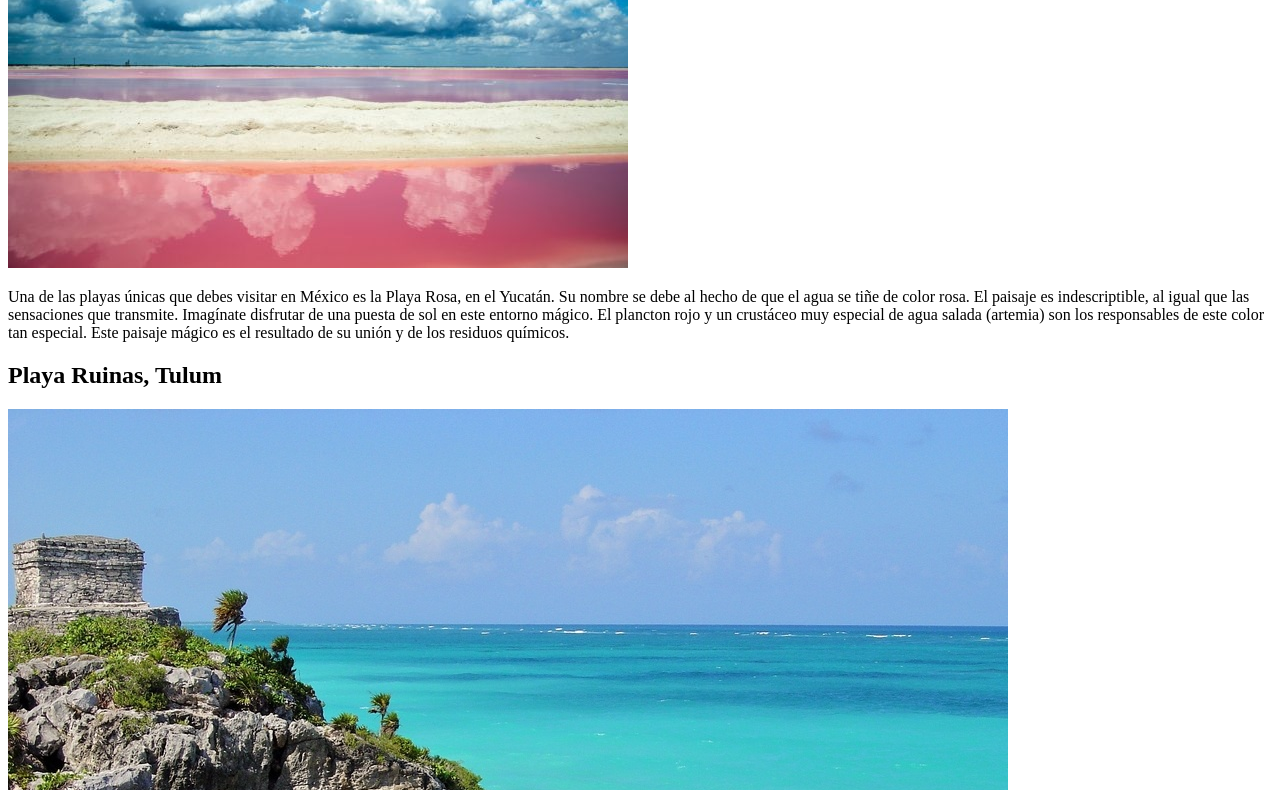
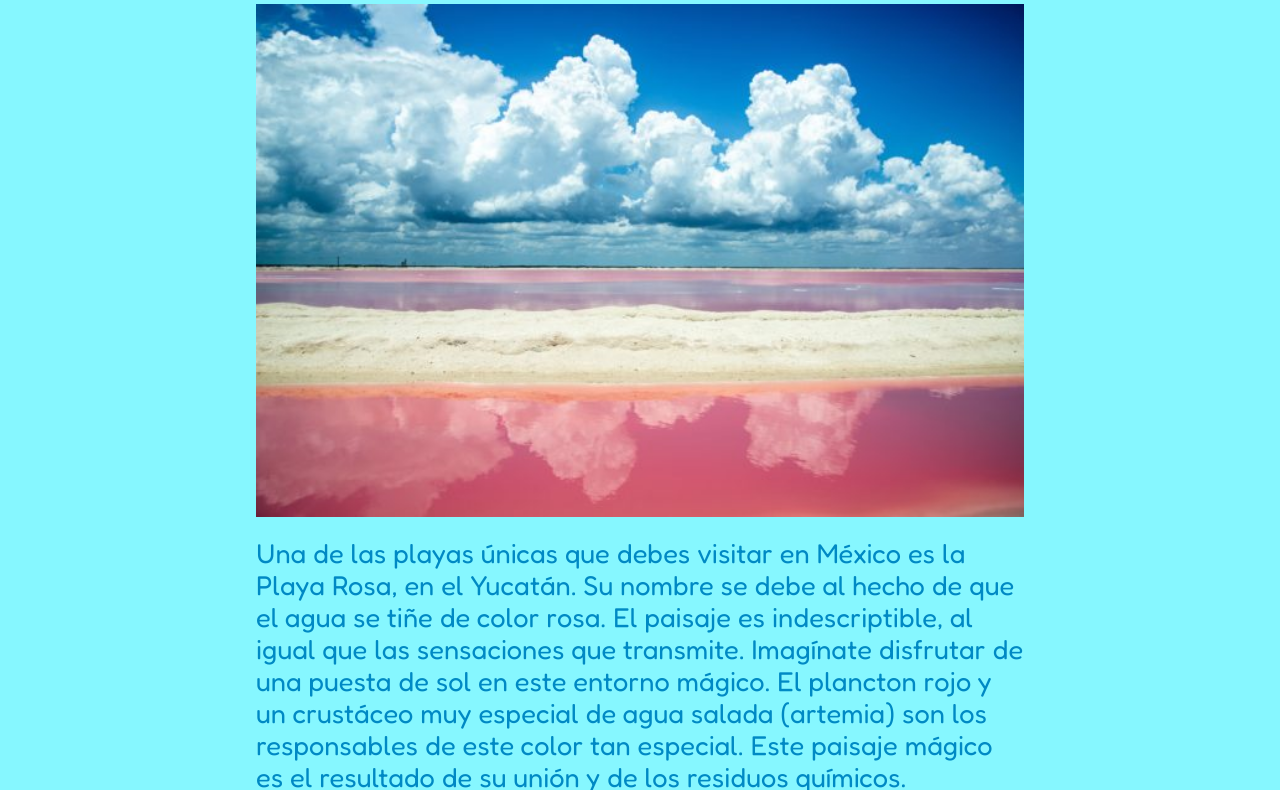
Before and after one commit to ayalaluz1710/practicasluz, a plain HTML site: page uni2/viajes.html in a window 1280 px wide. Shown: the part 273-1063 px from the top of the page. Drawn offline with Linux system fonts and the light colour scheme; files that its build step writes are made by us from their sources; the site is published under a folder, as on GitHub Pages, so addresses that start at the root find nothing.

Commit message:
Update viajes.html

```diff
--- a/uni2/viajes.html
+++ b/uni2/viajes.html
@@ -10,7 +10,7 @@
     <link href="https://fonts.googleapis.com/css2?family=Fredoka:wght@300..700&family=Montserrat+Alternates:ital,wght@0,100;0,200;0,300;0,400;0,500;0,600;0,700;0,800;0,900;1,100;1,200;1,300;1,400;1,500;1,600;1,700;1,800;1,900&display=swap" rel="stylesheet">
 
     <!--DOCUMENTO CSS-->
-    <link rel="stylesheet" href="/practicas_luz/css/viajes.css">
+    <link rel="stylesheet" href="../css/viajes.css">
 
 </head>
 <body>
```
